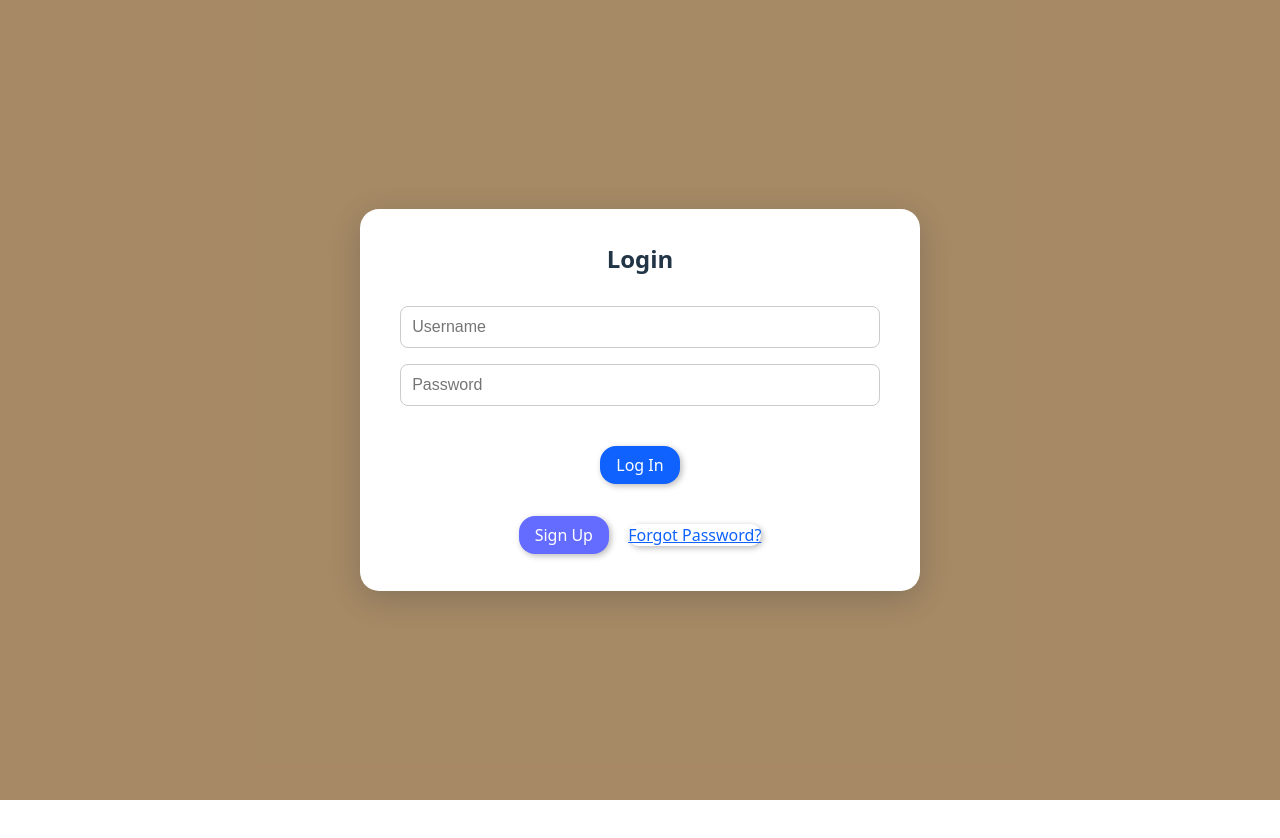
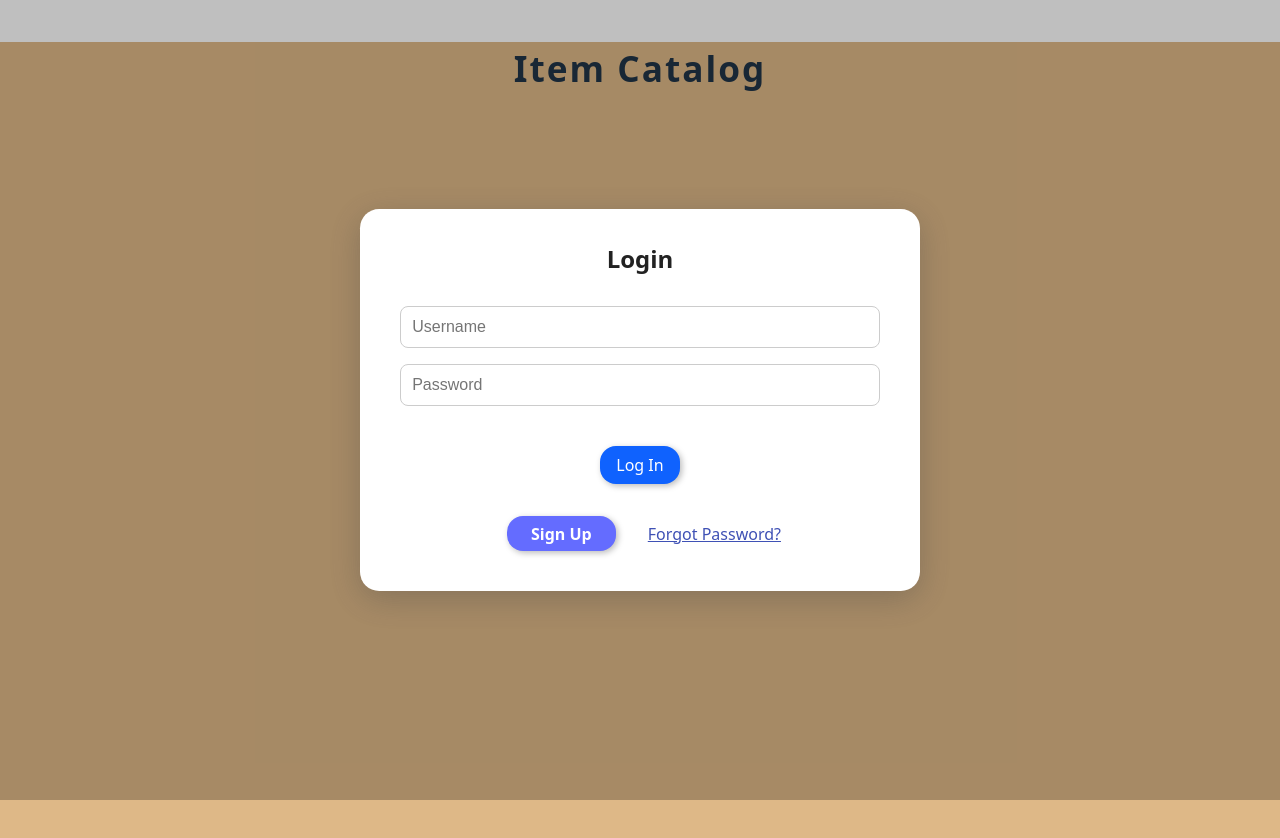
Before and after one commit to donoftime2018/InClassProject, a React (Vite) app in the folder ItemCatalog/: page / in a window 1280 px wide. Shown: the top 838 px of the page. Before the commit the page ends 800 px from the top, so only its background shows below. Built offline with nearby package versions, Linux system fonts and the light colour scheme.

Commit message:
Add Item Catalog title and Login label to modal

```diff
--- a/ItemCatalog/src/App.jsx
+++ b/ItemCatalog/src/App.jsx
@@ -11,6 +11,14 @@ function Main() {
 export default function App() {
   return (
     <AuthProvider>
+      <div style={{
+        width: '100%', textAlign: 'center',
+        fontSize: '2.2em', fontWeight: 'bold',
+        marginTop: '1.2em', marginBottom: '0.4em',
+        letterSpacing: '2px', color: '#213547'
+      }}>
+        Item Catalog
+      </div>
       <Main />
     </AuthProvider>
   );
--- a/ItemCatalog/src/components/LoginModal.jsx
+++ b/ItemCatalog/src/components/LoginModal.jsx
@@ -14,7 +14,7 @@ export default function LoginModal() {
   return (
     <div className="modal-bg">
       <div className="modal">
-        <h2 style={{ margin: 0, marginBottom: '1.2em', textAlign: 'center' }}>Login</h2>
+        <h2 style={{ margin: 0, marginBottom: '1.2em', textAlign: 'center', color: "#222" }}>Login</h2>
         <form onSubmit={handleLogin}>
           <input type="text" placeholder="Username" value={username} onChange={e => setUsername(e.target.value)} />
           <input type="password" placeholder="Password" value={password} onChange={e => setPassword(e.target.value)} />
@@ -22,9 +22,9 @@ export default function LoginModal() {
             <button type="submit">Log In</button>
           </div>
         </form>
-        <div style={{ marginTop: '0.5em', textAlign: 'center', fontSize: '1em' }}>
-          <button style={{ background: '#646cff', color: 'white', marginBottom: '0.3em', marginRight: '0.7em' }}>Sign Up</button>
-          <button style={{ background: 'transparent', color: '#0f62fe', textDecoration: 'underline', border: 'none', padding: 0 }}>Forgot Password?</button>
+        <div style={{ marginTop: '0.5em', display: 'flex', justifyContent: 'center', gap: '1.5em' }}>
+          <button style={{ background: '#646cff', color: 'white', fontWeight: 'bold', fontSize: '1em', padding: '0.4em 1.5em' }}>Sign Up</button>
+          <a href="#" style={{ color: '#3f51b5', alignSelf: 'center', textDecoration: 'underline' }}>Forgot Password?</a>
         </div>
       </div>
     </div>
--- a/ItemCatalog/src/contexts/AuthContext.jsx
+++ b/ItemCatalog/src/contexts/AuthContext.jsx
@@ -6,7 +6,7 @@ export function AuthProvider({ children }) {
   const [user, setUser] = useState(null);
 
   function login(username, password) {
-    // Dummy logic: Accept any input as logged in
+
     setUser({ username });
     return true;
   }
```
